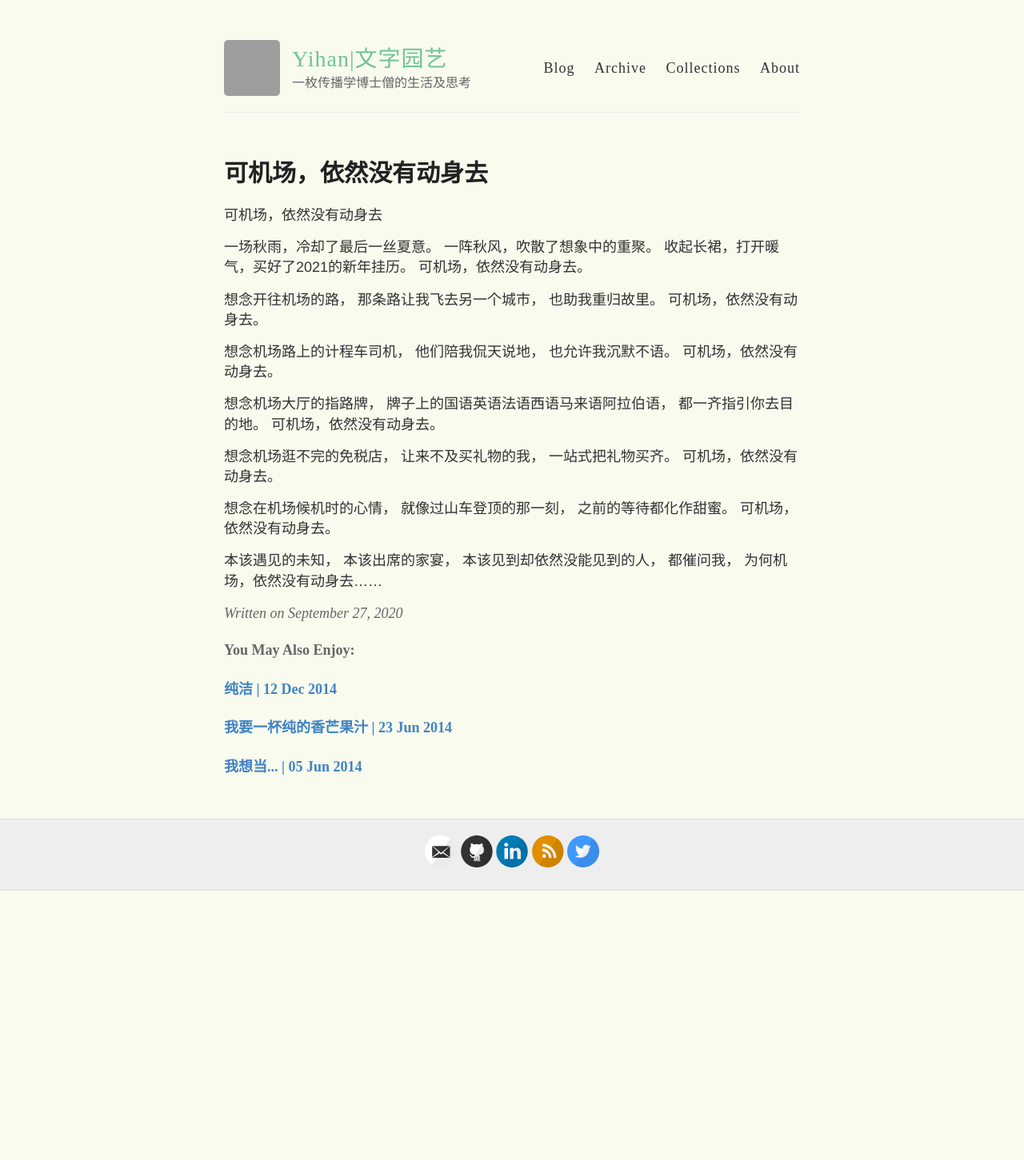
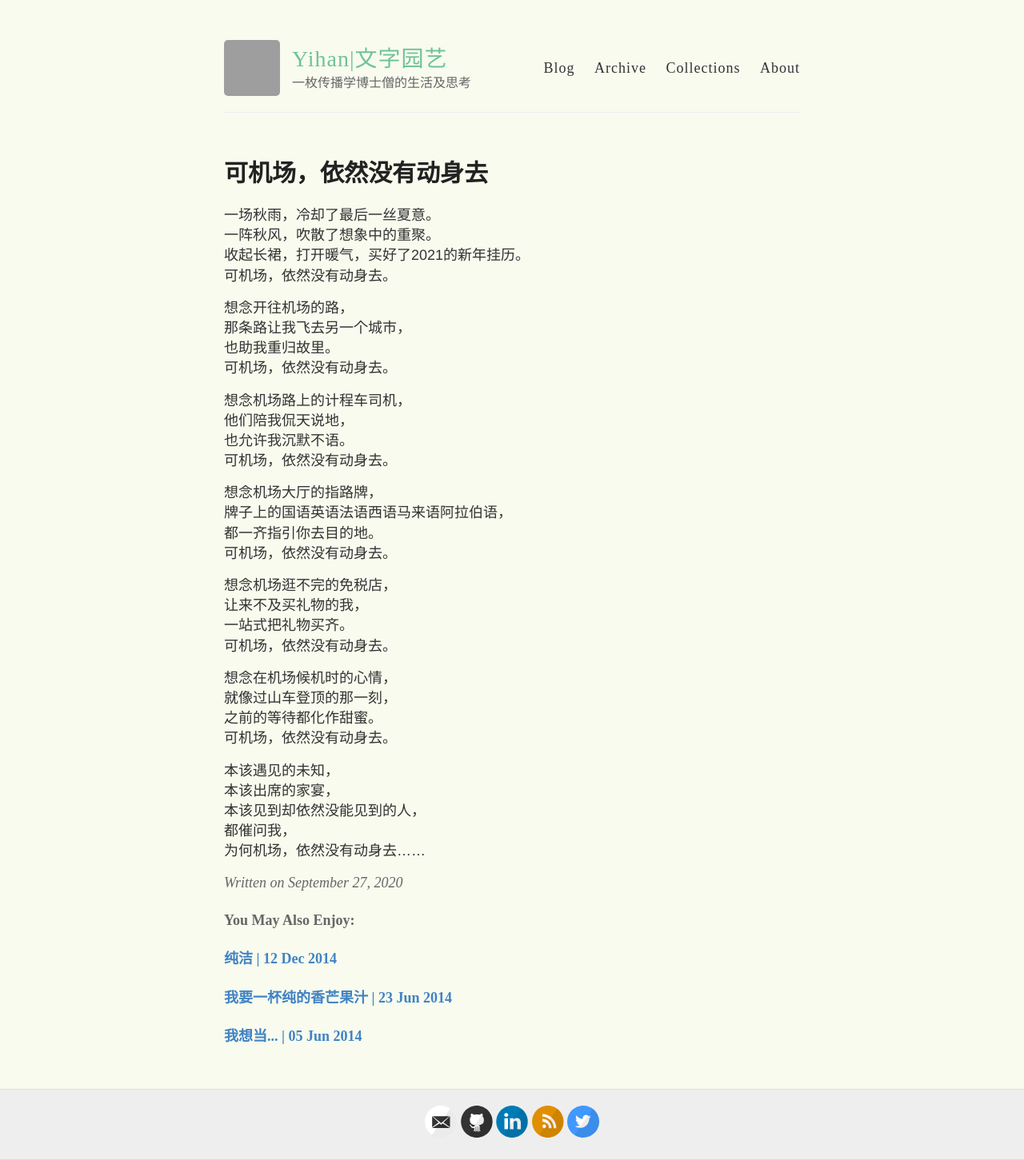
Before and after one commit to yihanxu/yihanxu.github.io, a Jekyll site: the page built from _posts/2020-09-27-the-flight-to-be-taken.md, in a window 1280 px wide. Shown: the whole page at 80% size. Built offline with Jekyll 4.4.1, drawn with Linux system fonts in a browser that asks for light colours; comment, search, counter and statistics services are not loaded; before the commit the page ends 1114 px from its top, so only the background shows below that; grey boxes are pictures that could not be loaded.

Commit message:
Update 2020-09-27-the-flight-to-be-taken.md

```diff
--- a/_posts/2020-09-27-the-flight-to-be-taken.md
+++ b/_posts/2020-09-27-the-flight-to-be-taken.md
@@ -5,40 +5,40 @@ title: "可机场，依然没有动身去"
 tags: 机场 新冠
 category: 诗
 ---
-可机场，依然没有动身去
 
-一场秋雨，冷却了最后一丝夏意。
-一阵秋风，吹散了想象中的重聚。
-收起长裙，打开暖气，买好了2021的新年挂历。
-可机场，依然没有动身去。
 
-想念开往机场的路，
-那条路让我飞去另一个城市，
-也助我重归故里。
-可机场，依然没有动身去。
+一场秋雨，冷却了最后一丝夏意。<br>
+一阵秋风，吹散了想象中的重聚。<br>
+收起长裙，打开暖气，买好了2021的新年挂历。<br>
+可机场，依然没有动身去。<br>
 
-想念机场路上的计程车司机，
-他们陪我侃天说地，
-也允许我沉默不语。
-可机场，依然没有动身去。
+想念开往机场的路，<br>
+那条路让我飞去另一个城市，<br>
+也助我重归故里。<br>
+可机场，依然没有动身去。<br>
 
-想念机场大厅的指路牌，
-牌子上的国语英语法语西语马来语阿拉伯语，
-都一齐指引你去目的地。
-可机场，依然没有动身去。
+想念机场路上的计程车司机，<br>
+他们陪我侃天说地，<br>
+也允许我沉默不语。<br>
+可机场，依然没有动身去。<br>
 
-想念机场逛不完的免税店，
-让来不及买礼物的我，
-一站式把礼物买齐。
-可机场，依然没有动身去。
+想念机场大厅的指路牌，<br>
+牌子上的国语英语法语西语马来语阿拉伯语，<br>
+都一齐指引你去目的地。<br>
+可机场，依然没有动身去。<br>
 
-想念在机场候机时的心情，
-就像过山车登顶的那一刻，
-之前的等待都化作甜蜜。
-可机场，依然没有动身去。
+想念机场逛不完的免税店，<br>
+让来不及买礼物的我，<br>
+一站式把礼物买齐。<br>
+可机场，依然没有动身去。<br>
 
-本该遇见的未知，
-本该出席的家宴，
-本该见到却依然没能见到的人，
-都催问我，
-为何机场，依然没有动身去……
+想念在机场候机时的心情，<br>
+就像过山车登顶的那一刻，<br>
+之前的等待都化作甜蜜。<br>
+可机场，依然没有动身去。<br>
+
+本该遇见的未知，<br>
+本该出席的家宴，<br>
+本该见到却依然没能见到的人，<br>
+都催问我，<br>
+为何机场，依然没有动身去…… <br>
```
